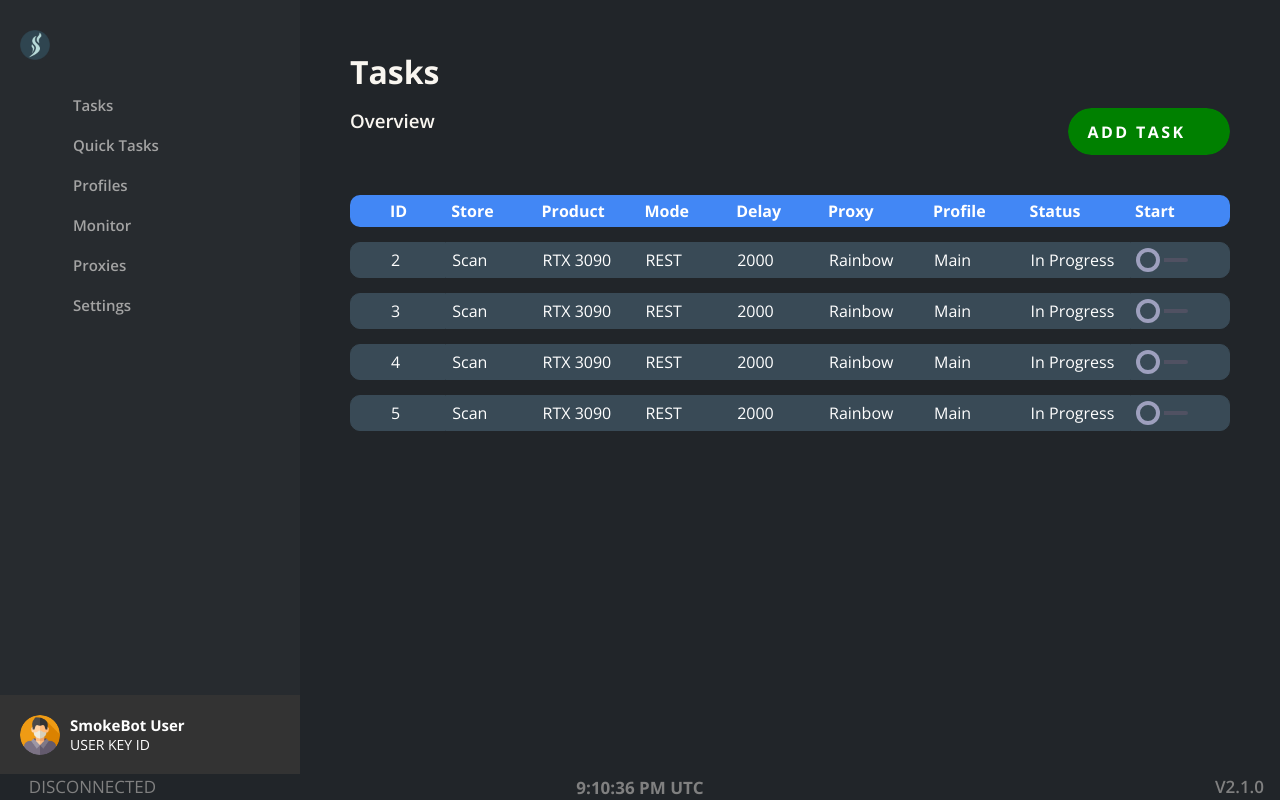
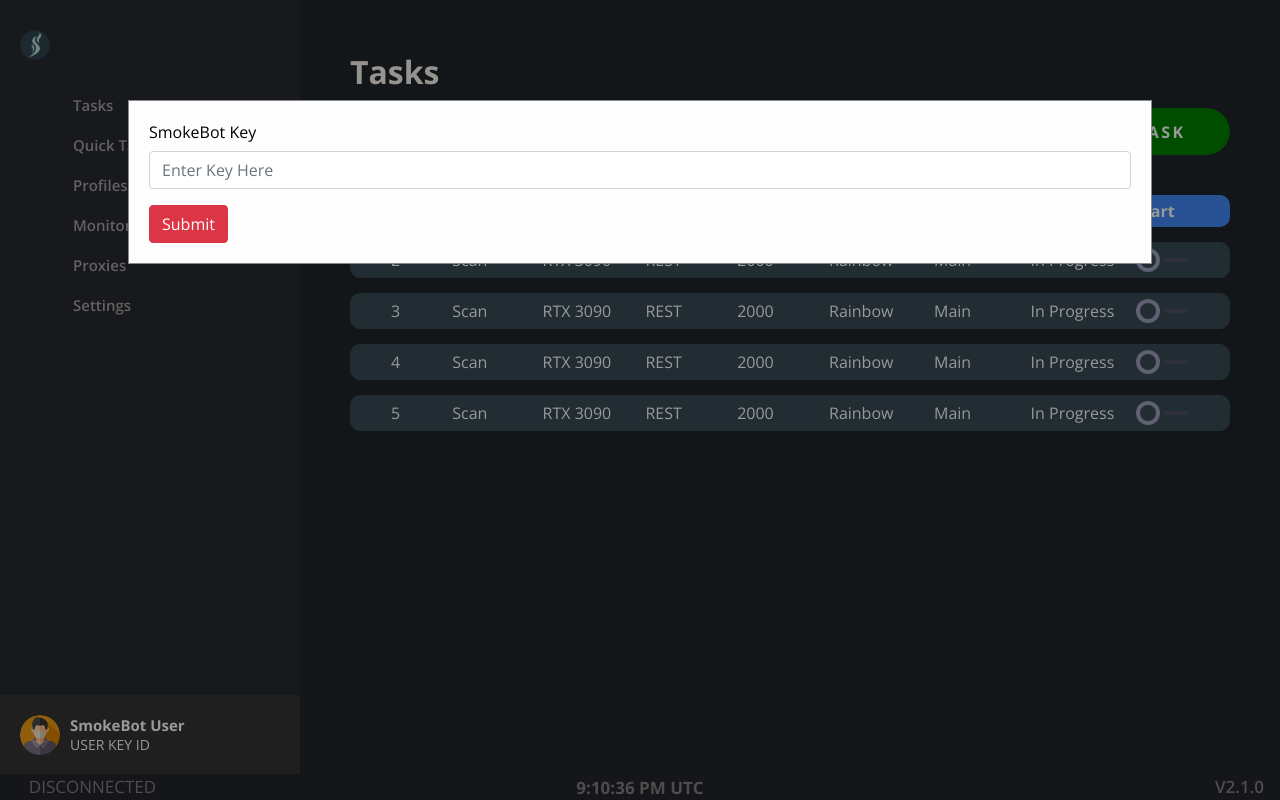
Before and after one commit to SaajanBhatia/Smoke-Electron, a React (Create React App) app: page / in a window 1280 px wide. Built offline with nearby package versions, Linux system fonts and the light colour scheme; some icons are missing; what @fantaptik/socket would draw is missing.

Commit message:
working-login

```diff
--- a/package.json
+++ b/package.json
@@ -4,6 +4,8 @@
   "private": true,
   "dependencies": {
     "@fantaptik/core": "^0.2.1",
+    "@fantaptik/react-auth": "^0.1.1",
+    "@fantaptik/react-material": "^0.3.2",
     "@testing-library/jest-dom": "^5.14.1",
     "@testing-library/react": "^11.2.7",
     "@testing-library/user-event": "^12.8.3",
--- a/src/App.js
+++ b/src/App.js
@@ -23,6 +23,8 @@
 import "boxicons";
 import FooterStatus from "./components/Footer/footerStatus";
 
+// Import Login Modal and Function
+import Login from "./components/Login/Login";
 
 // Main Application
 function App() {
@@ -30,6 +32,9 @@
 
   return (
     <div className="App">
+      <Login />
+
+
       <Router>
         <SideMenu
           onCollapse={(inactive) => {
@@ -37,7 +42,6 @@
             setInactive(inactive);
           }}
         />
-
 
         <div className={`container ${inactive ? "inactive" : ""}`}>
           {/* improvememt, not recorded in video, its just looping through menuItems
--- /dev/null
+++ b/src/components/Login/Login.css
@@ -0,0 +1,22 @@
+/* The Modal (background) */
+.login-key-modal {
+    position: fixed; /* Stay in place */
+    z-index: 2; /* Sit on top */
+    padding-top: 100px; /* Location of the box */
+    left: 0;
+    top: 0;
+    width: 100%; /* Full width */
+    height: 100%; /* Full height */
+    overflow: auto; /* Enable scroll if needed */
+    background-color: rgb(0,0,0); /* Fallback color */
+    background-color: rgba(0,0,0,0.4); /* Black w/ opacity */
+  }
+
+  /* Modal Content */
+  .login-key-modal-content {
+    background-color: #fefefe;
+    margin: auto;
+    padding: 20px;
+    border: 1px solid #888;
+    width: 80%;
+  }
--- /dev/null
+++ b/src/components/Login/Login.js
@@ -0,0 +1,73 @@
+import React, { useState } from 'react';
+import "./Login.css";
+
+
+// For Form Styling - Using React Bootstrap
+import Form from "react-bootstrap/Form";
+import Button from 'react-bootstrap/Button';
+
+function Login() {
+
+  if (!("show" in localStorage)) {
+    console.log(" > SETTING LOCAL STORAGE")
+    localStorage.setItem("show", "true")
+  }
+
+  var [show, setShow] = useState(localStorage.getItem("show"));
+
+  // Sample Validate Function
+  function validateKey(key) {
+    if (key === "abc123") {
+      return true
+    } else {
+      return false
+    };
+  };
+
+
+  // Handle Submit Login Function
+  let onSubmitLogin = (e) => {
+    e.preventDefault();
+    let key = e.target.key.value; // Get Key Value
+    if (validateKey(key)) { // If Correct Key
+      localStorage.setItem("show", "false");
+      setShow("false");
+    } else { // If Incorrect Key
+      localStorage.setItem("show", "true")
+      setShow("true")
+    };
+  }
+
+  return (
+    <div>
+      {
+        (show === "true") ?
+          <div id="myModal" className="login-key-modal">
+            <div className="login-key-modal-content use-react-bootstrap">
+
+
+
+                <Form onSubmit={onSubmitLogin} name="loginForm" id="loginForm">
+                    <Form.Group className="mb-3" >
+                        <Form.Label>SmokeBot Key</Form.Label>
+                        <Form.Control type="text" placeholder="Enter Key Here" name="key" id="key"/>
+
+                    </Form.Group>
+
+                    <Button variant="danger" type="submit" name="submitLoginForm">
+                        Submit
+                    </Button>
+
+                </Form>
+
+            </div>
+          </div>
+          :
+          null
+      }
+    </div>
+  );
+
+}
+
+export default Login;
--- a/src/components/Navbar/MenuItem.js
+++ b/src/components/Navbar/MenuItem.js
@@ -5,7 +5,6 @@
 // Overriding using Boxicon Logo's (deleted bootstrap logos from CDN)
 import 'boxicons';
 //
-
 
 /**
  * @author
--- a/src/components/Settings/Settings.js
+++ b/src/components/Settings/Settings.js
@@ -17,6 +17,8 @@
 
 import Card from 'react-bootstrap/Card';
 
+
+
 const Settings = () => {
 
     return (
@@ -29,6 +31,7 @@
                         <Card.Body>
                             <Card.Title>Key Settings</Card.Title>
                             <Card.Text>
+
                                 <Form>
 
 
```
Also changed, not shown: 1 other file (tests, documents, lock files or other folders).
